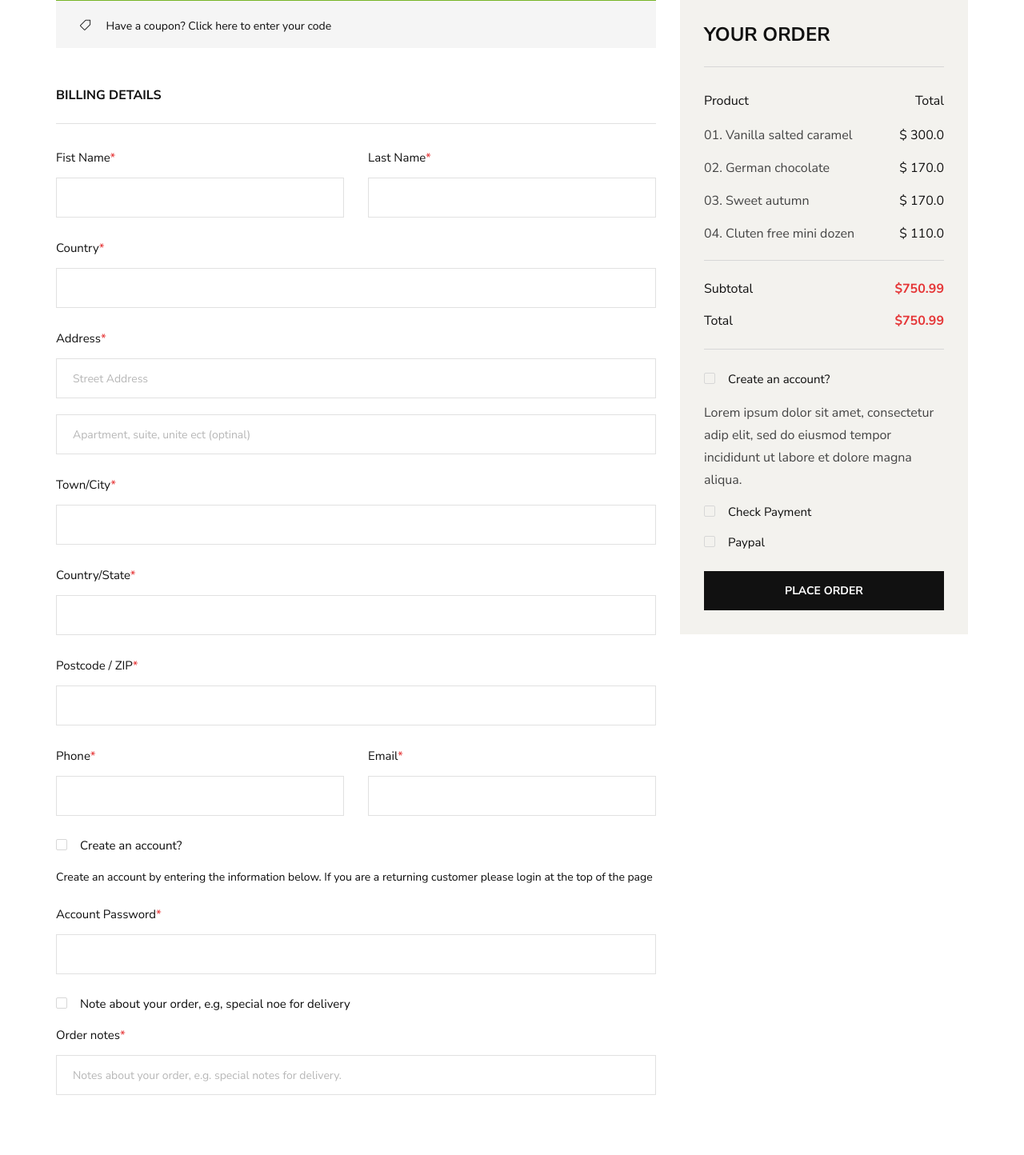
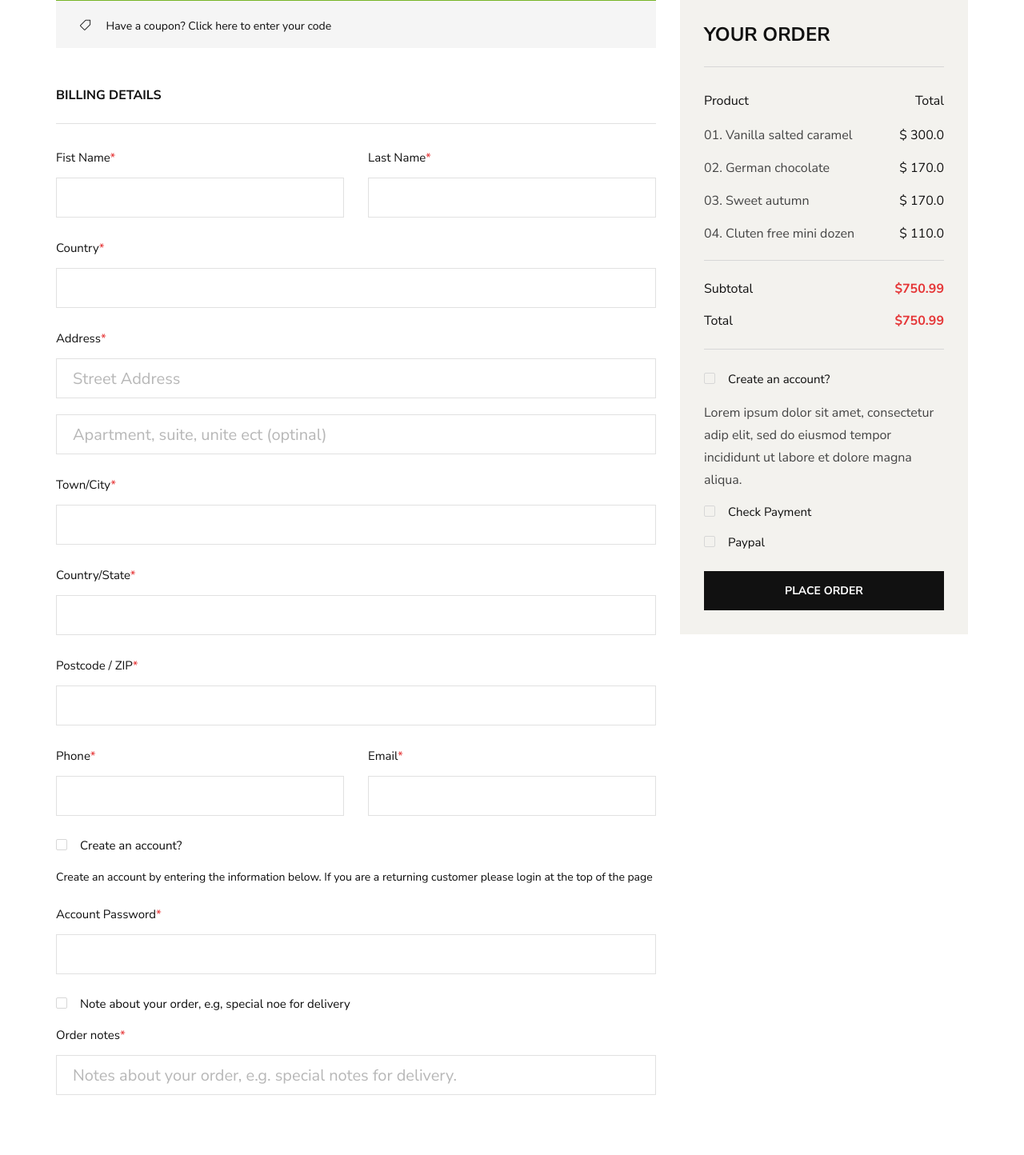
Before and after one commit to quocanhnt2001/Website-sell-perfurm, a PHP site: page /checkout.html in a window 1280 px wide. Shown: the part 384-1828 px from the top of the page at 80% size. Run offline with PHP 8.4, Linux system fonts and the light colour scheme.

Commit message:
Update Checkout

```diff
--- a/css/style.css
+++ b/css/style.css
@@ -2517,8 +2517,8 @@ ol {
 	height: 50px;
 	width: 100%;
 	border: 1px solid #e1e1e1;
-	font-size: 14px;
-	color: #b7b7b7;
+	font-size: 20px;
+	color: #000000;
 	padding-left: 20px;
 	margin-bottom: 20px;
 }
```
